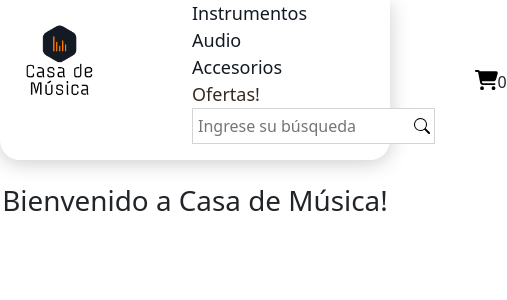
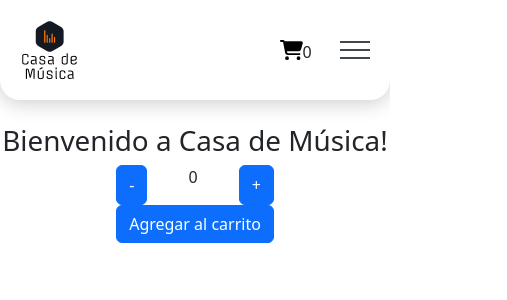
Before and after one commit to FacuM87/CasaDeMusica-React, a React (Create React App) app: page / in a window 390 px wide. Shown: the top 300 px of the page, 507 px wide, since content can reach past the window. Built offline with nearby package versions, Linux system fonts and the light colour scheme.

Commit message:
incorpora componente contador

```diff
--- a/src/App.js
+++ b/src/App.js
@@ -2,12 +2,14 @@ import NavBar from "./components/NavBar/NavBar"
 import ItemListContainer from "./components/ItemListContainer/ItemListContainer"
 import 'bootstrap/dist/css/bootstrap.min.css'
 import './App.css'
+import ItemCount from "./components/ItemCount/ItemCount"
 
 function App() {
   return (
     <div className="App">
       <NavBar />
       <ItemListContainer greeting={"Bienvenido a Casa de Música!"}/>
+      <ItemCount initial={0} stock={10} onAdd={(quantity) => console.log("Cantidad agregada "+quantity)}></ItemCount>
     </div>
   )
 }
--- /dev/null
+++ b/src/components/ItemCount/ItemCount.css
@@ -0,0 +1,5 @@
+
+.contador{
+    margin: 0 auto;
+    width: fit-content;
+}
--- /dev/null
+++ b/src/components/ItemCount/ItemCount.js
@@ -0,0 +1,31 @@
+import './ItemCount.css'
+import { useState } from "react"
+
+const ItemCount = ({stock, initial, onAdd}) => {
+
+    const [quantity, setQuantity] = useState(initial)
+
+    function increment (){
+        (quantity<stock) && setQuantity(quantity+1)
+    }
+
+    function decrement (){
+        (quantity>0) && setQuantity(quantity-1)
+    }
+
+    return(
+        <div className='contador'>
+            <div className='d-flex justify-content-between'>
+                <button className='btn btn-primary' onClick={decrement}>-</button>
+                <p className=''>{quantity}</p>
+                <button className='btn btn-primary' onClick={increment}>+</button>
+            </div>
+            <div>
+                <button className='btn btn-primary' onClick={() => onAdd(quantity)} disabled={!stock}>Agregar al carrito</button>
+            </div>
+        </div>
+    )
+}
+
+
+export default ItemCount
--- a/src/components/NavBar/NavBar.css
+++ b/src/components/NavBar/NavBar.css
@@ -1,5 +1,5 @@
 
-.logoSize{
+.logo{
     width: 120px;
     height: 120px;
 }
@@ -13,10 +13,13 @@ nav div ul li {
 }
 
 nav {
+    display: flex;
+    justify-content: space-between;
     border-bottom-left-radius: 20px;
     border-bottom-right-radius: 20px;
     box-shadow: 0 3px 20px rgba(0, 0, 0, 0.205);
     width: 100vw;
+    height: 120px;
 }
 
 .navList{
@@ -57,6 +60,7 @@ nav div ul a{
     }
 }
 
+/*
 .search-bar{
     outline: none;
     padding: 5px;
@@ -74,6 +78,7 @@ nav div ul a{
     right: 17px;
     top: 4px;
 }
+*/
 
 .cartWidget{
     display: flex;
@@ -86,8 +91,34 @@ nav div ul a{
 
 /* COLLAPSE MENU */
 
+@media(max-width:953px){
+
+    nav {
+        position: relative;
+        justify-content: end;
+        height: 100px;
+    }
+    .navList{
+        display: none;
+    }
+    .logoMedia{
+        position: absolute;
+        left: 0px;
+        top: 0px;
+    }
+    .logo{
+        width: 100px;
+        height: 100px;
+    }
+}
+
+@media(min-width:954px){
+    .bars__menu{
+        display: none;
+    }
+}
+
 .bars__menu{
-    display: none;
     width: 30px;
     height: 30px;
     align-self: center;
@@ -104,3 +135,16 @@ nav div ul a{
     transform-origin: 0px 100%;
     transition: all 300ms;
 }
+
+.activeline1__bars-menu{
+    transform: rotate(45deg) translate(-2px, 1px);
+}
+
+.activeline2__bars-menu{
+    opacity: 0;
+    margin-left: -30px;
+}
+
+.activeline3__bars-menu{
+    transform: rotate(-45deg) translate(-4px, 2px);
+}
--- a/src/components/NavBar/NavBar.js
+++ b/src/components/NavBar/NavBar.js
@@ -1,13 +1,13 @@
 import CartWidget from "../CartWidget/CartWidget"
 import logo from "./assets/logo1.png"
-import search from "./assets/search.svg"
+/*import search from "./assets/search.svg"*/
 import "./NavBar.css"
 
 const NavBar = () => {
     return (
-        <nav className="d-flex justify-content-between mb-4">
-            <div>
-                <img src={logo} alt="logo" className="logoSize" />
+        <nav className="mb-4">
+            <div className="logoMedia">
+                <img src={logo} alt="logo" className="logo" />
             </div>
             <div className="navList">
                 <ul className="row">
@@ -23,10 +23,10 @@ const NavBar = () => {
                     <li className="col">
                         <a href="" className="ofertasAnimation">Ofertas!</a>
                     </li>
-                    <li className="col position-relative">
+                    {/* <li className="col position-relative">
                         <input className="search-bar" placeholder="Ingrese su búsqueda"/>
                         <button className="search-btn position-absolute"><img src={search} alt="search" /></button>
-                    </li>
+                    </li> */}
                 </ul>
             </div>
             <CartWidget />
```
